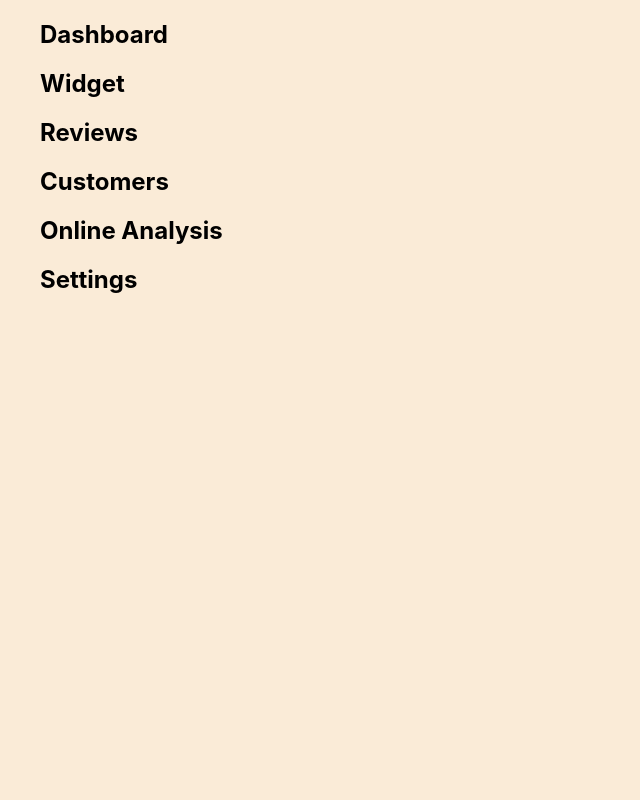
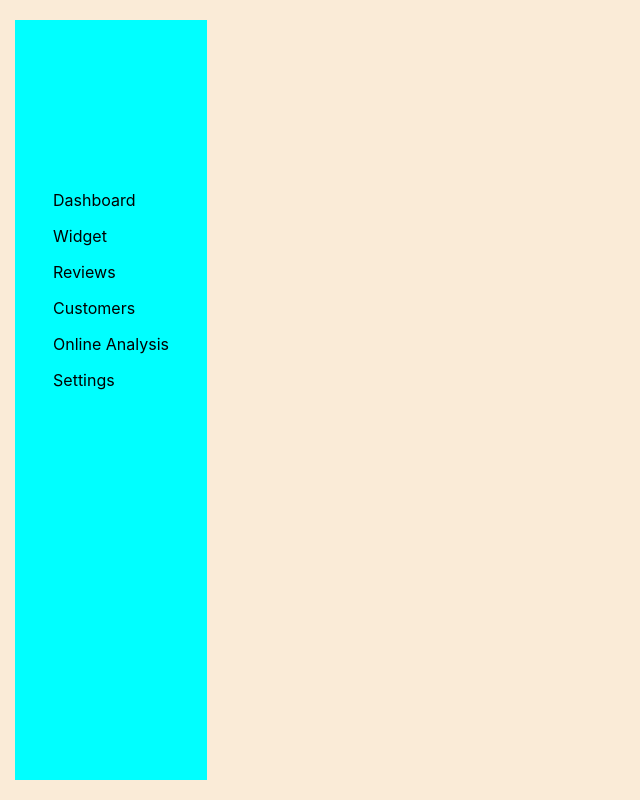
Before and after one commit to RiverXDiamant/dashboard, a React (Create React App) app: page / in a window 1280 px wide. Shown: the whole page, without its empty margins (0-640 px from the left). Built offline with nearby package versions, Linux system fonts and the light colour scheme.

Commit message:
updated files

```diff
--- a/src/App.js
+++ b/src/App.js
@@ -1,15 +1,16 @@
 // components
 import Sidebar from "./components/Sidebar";
+import Reviews from "./components/Reviews";
 
 // css
 import "./App.css";
 
-function App() {
+export default function App() {
   return (
-    <div className="App">
-      <Sidebar />
-    </div>
+    <>
+      <div className="dashboard">
+        <Sidebar />
+      </div>
+    </>
   );
 }
-
-export default App;
--- a/src/components/Sidebar.js
+++ b/src/components/Sidebar.js
@@ -1,14 +1,12 @@
 export default function Sidebar() {
   return (
-    <div>
-      <ul>
-        <h2>Dashboard</h2>
-        <h2>Widget</h2>
-        <h2>Reviews</h2>
-        <h2>Customers</h2>
-        <h2>Online Analysis</h2>
-        <h2>Settings</h2>
-      </ul>
+    <div className="sidebar">
+      <p>Dashboard</p>
+      <p>Widget</p>
+      <p>Reviews</p>
+      <p>Customers</p>
+      <p>Online Analysis</p>
+      <p>Settings</p>
     </div>
   );
 }
```
